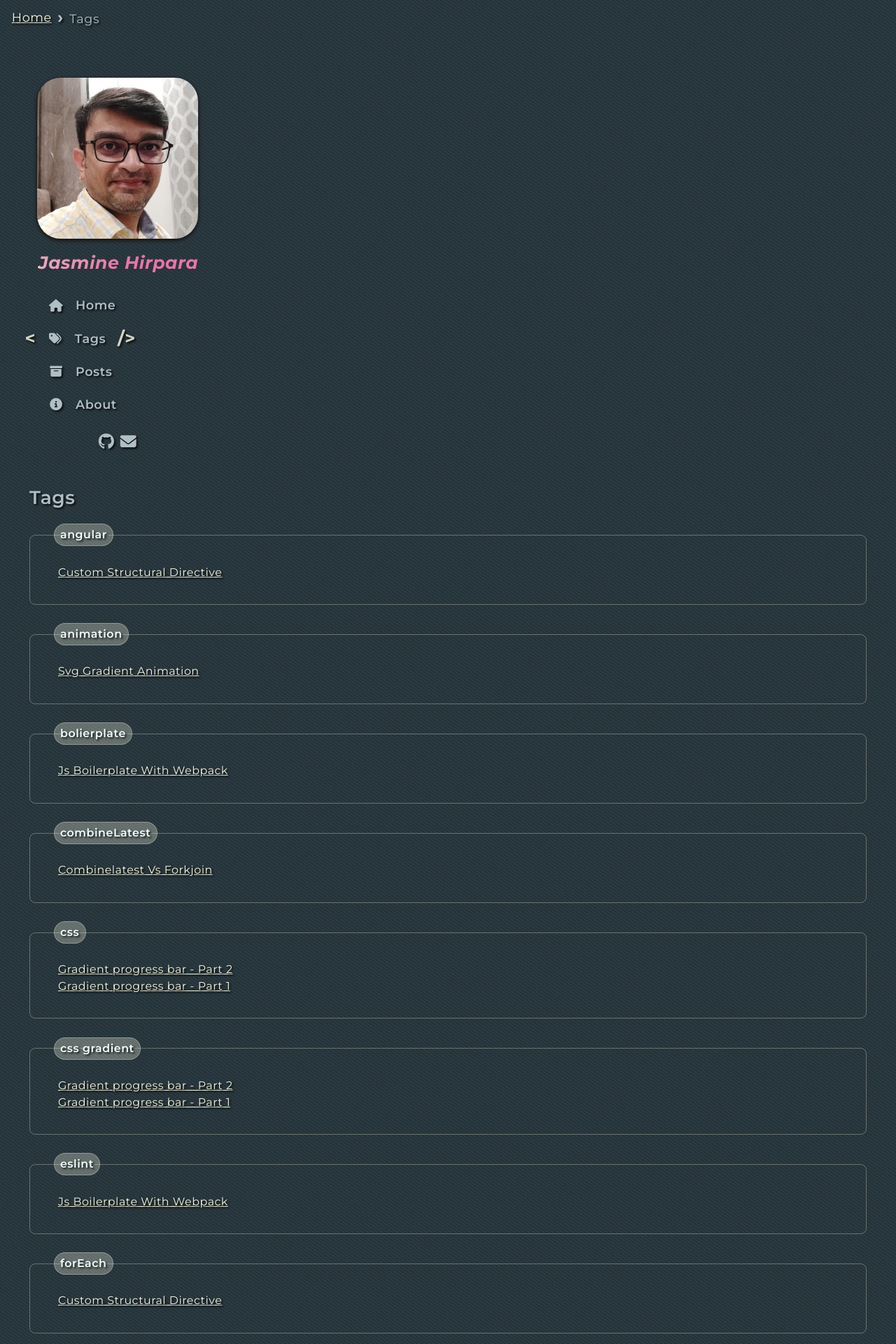
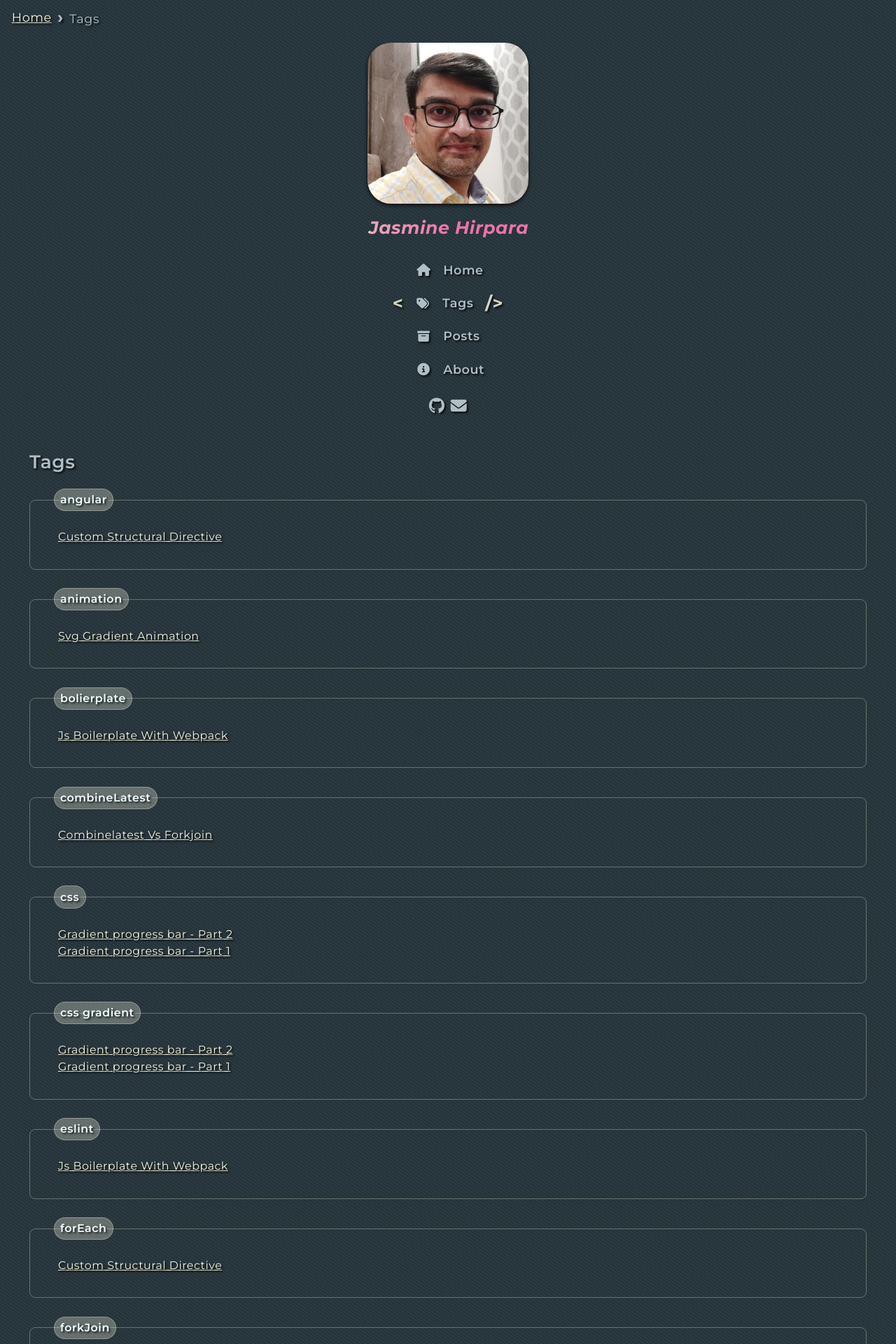
Before and after one commit to jazzominy/jazzominy.github.io, a Jekyll site: the page built from tags.html, in a window 1280 px wide. Shown: the top 1920 px of the page at 70% size. Built offline with Jekyll 4.4.1, drawn with Linux system fonts in a browser that asks for light colours.

Commit message:
center align side nav

```diff
--- a/_sass/main.scss
+++ b/_sass/main.scss
@@ -338,4 +338,13 @@ details > section:not(:first-child) {
 		height: unset;
 		overflow: unset;
 	}
+
+	#sidebar {
+		max-width: unset;
+		padding-top: 0;
+
+		& > nav {
+			width: unset;
+		}
+	}
 }
```
